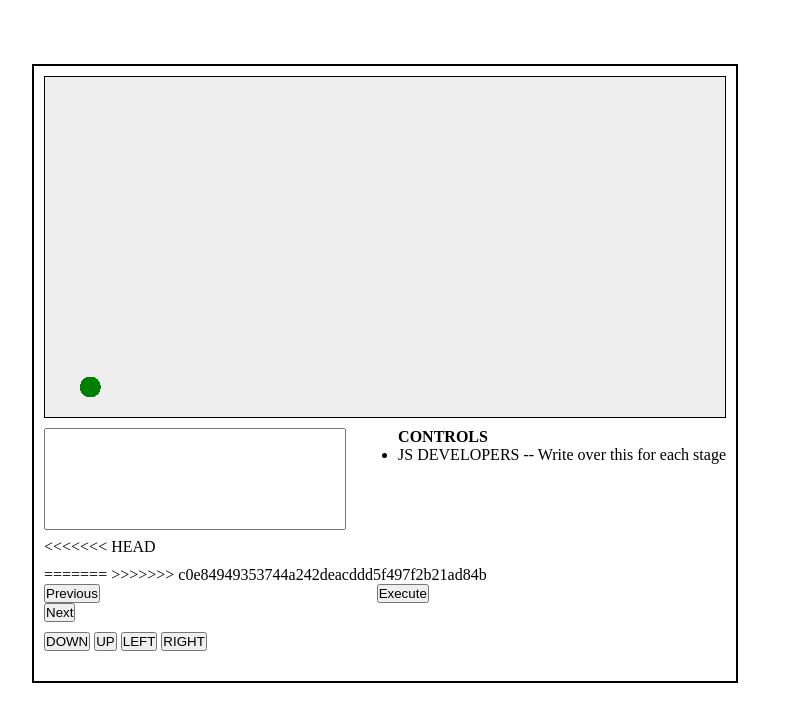
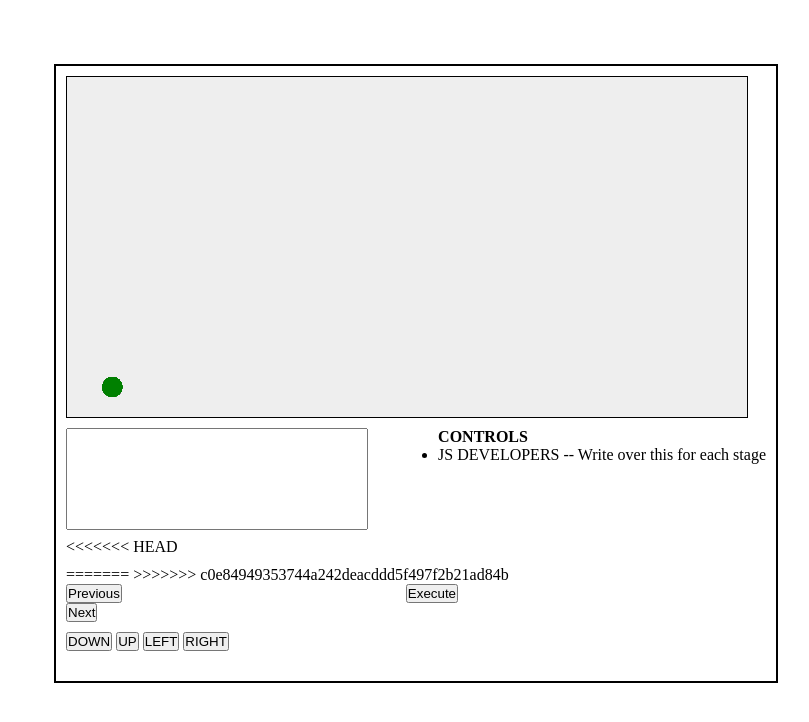
Before and after one commit to wnsqls901/HackathonGroupProject, a plain HTML site: page CODEFEST18-DAWOLVES-master/CODEFEST18-DAWOLVES/index.html in a window 1280 px wide. Shown: the whole page, without its empty margins (224-1033 px from the left). Drawn offline with Linux system fonts and the light colour scheme.

Commit message:
wrapper centered css

```diff
--- a/CODEFEST18-DAWOLVES-master/CODEFEST18-DAWOLVES/style/styles.css
+++ b/CODEFEST18-DAWOLVES-master/CODEFEST18-DAWOLVES/style/styles.css
@@ -9,8 +9,15 @@ canvas {
 }
 
 #wrapper {
+	position: absolute;
+	left: 50%;
+	transform: translateX(-50%);
+
 	padding: 10px;
-	margin-left: 20%;
+	margin-left: auto;
+	margin-right: auto;
+	min-width: 700px;
+	max-width: 1024px;
 	margin-top: 5%;
 	border: 2px solid black;
 	display: inline-block;
```
